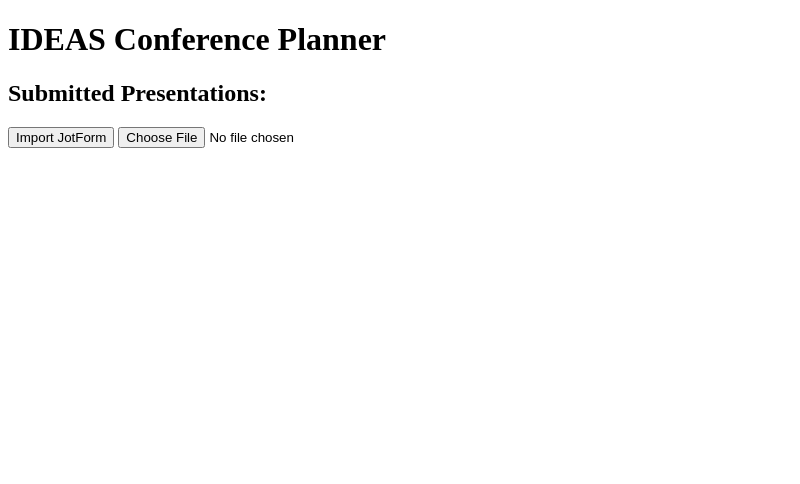
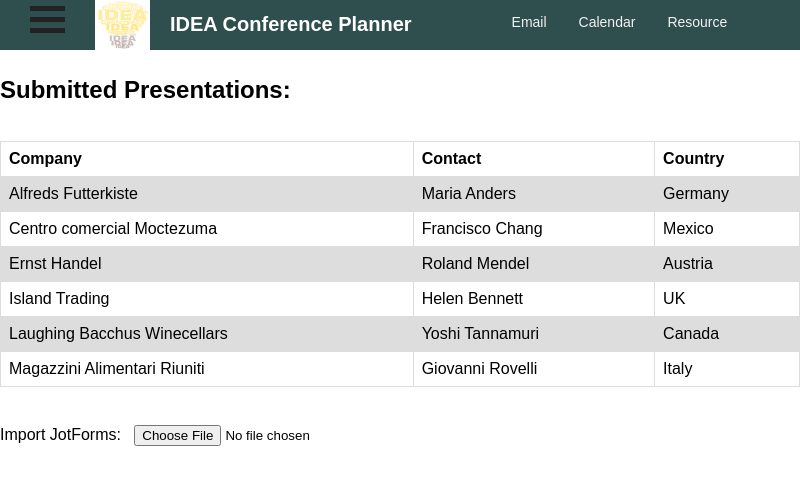
Before and after one commit to kraemerk/IDEAS-Conference-Planner, an Electron app: page ideas-conference-planner/index.html in a window 800 px wide. Drawn offline with Linux system fonts and the light colour scheme.

Commit message:
Updated Frontend UI

```diff
--- a/ideas-conference-planner/index.html
+++ b/ideas-conference-planner/index.html
@@ -1,34 +1,79 @@
 <!DOCTYPE HTML>
 <html>
   <head>
-  	<style>
-	table {
-	  font-family: arial, sans-serif;
-	  border-collapse: collapse;
-	  width: 100%;
-	}
 
-	td, th {
-	  border: 1px solid #dddddd;
-	  text-align: left;
-	  padding: 8px;
-	}
-
-	tr:nth-child(even) {
-	  background-color: #dddddd;
-	}
-	</style>
     <meta charset="UTF-8">
     <title>IDEAS Conference Planner</title>
+    <link rel = "stylesheet" type = "text/css"href = "styles.css">
   </head>
 
   <body>
-    <h1>IDEAS Conference Planner</h1>
-    <h2>Submitted Presentations:</h2>
+    <!-- Navigation bar at the top-->
+    <div class="navbar">
+  <div class="container" onclick="myFunction(this)" style = "float: left;padding-left: 30px">
+  <div class="bar1"></div>
+  <div class="bar2"></div>
+  <div class="bar3"></div>
+</div>
+  <img style="float: left; width:55px;height:50px;padding-left: 30px"src = "images/idea.png">
+<h1 style = "font-size: 20px;padding-left: 20px; color: white; float: left"> IDEA Conference Planner</h1>
+  <a style = "padding-left: 100px" href="#home">Email</a>
+  <a href="#contact">Calendar</a>
+  <a href="#contact">Resource</a>
+
+
+</div>
+<!-- End of navigation bar at top -->
+
+ <!--   <h1 >IDEAS Conference Planner</h1> -->
+    <h2 style = "margin-bottom: 1cm; margin-top :2cm">Submitted Presentations:</h2>
     <div id="presentationDiv">
     	<table id="presentationTable"></table>
     </div>
-    <input type="button" id="getJotFile" value="Import JotForm">
-    <input type="file" id="jotFile">
+
+
+<!-- This is just a dummy table for now, will populate from DB in the future, also it will be created dynamically once connected to the Database -->
+    <table style= "margin-bottom: 1cm">
+  <tr>
+    <th>Company</th>
+    <th>Contact</th>
+    <th>Country</th>
+  </tr>
+  <tr>
+    <td>Alfreds Futterkiste</td>
+    <td>Maria Anders</td>
+    <td>Germany</td>
+  </tr>
+  <tr>
+    <td>Centro comercial Moctezuma</td>
+    <td>Francisco Chang</td>
+    <td>Mexico</td>
+  </tr>
+  <tr>
+    <td>Ernst Handel</td>
+    <td>Roland Mendel</td>
+    <td>Austria</td>
+  </tr>
+  <tr>
+    <td>Island Trading</td>
+    <td>Helen Bennett</td>
+    <td>UK</td>
+  </tr>
+  <tr>
+    <td>Laughing Bacchus Winecellars</td>
+    <td>Yoshi Tannamuri</td>
+    <td>Canada</td>
+  </tr>
+  <tr>
+    <td>Magazzini Alimentari Riuniti</td>
+    <td>Giovanni Rovelli</td>
+    <td>Italy</td>
+  </tr>
+</table>
+<!-- End of dummy table & data  -->
+
+   <text> Import JotForms: </text>&nbsp
+   <input style = "margin-bottom: 1cm;" type="file" id="getJotFile" value="Import JotForm">
+
   </body>
 </html>
--- a/ideas-conference-planner/main.js
+++ b/ideas-conference-planner/main.js
@@ -1,6 +1,10 @@
 var fs = require('fs');
 var config;
 const { app, BrowserWindow } = require('electron');
+
+function myFunction(x) {// don't delete this
+  x.classList.toggle("change");
+}
 
 function createWindow () {
   win = new BrowserWindow({ width: 800, height: 600 });
--- /dev/null
+++ b/ideas-conference-planner/styles.css
@@ -0,0 +1,90 @@
+	table {
+	  font-family: arial, sans-serif;
+	  border-collapse: collapse;
+	  width: 100%;
+	}
+
+	td, th {
+	  border: 1px solid #dddddd;
+	  text-align: left;
+	  padding: 8px;
+	}
+
+	tr:nth-child(even) {
+	  background-color: #dddddd;
+	}
+	body {
+  font-family: Arial;
+  margin: 0;
+}
+
+/* Header/Logo Title */
+.header {
+  padding: 60px;
+  text-align: center;
+  background: #1abc9c;
+  color: white;
+  font-size: 30px;
+}
+
+/* Page Content */
+.content {padding:20px;}
+
+
+
+
+.navbar {
+  overflow: hidden;
+  background-color: #2F4F4F;
+  position: fixed;
+  top: 0;
+  width: 100%;
+}
+
+.navbar a {
+  float: left;
+  display: block;
+  color: #f2f2f2;
+  text-align: center;
+  padding: 14px 16px;
+  text-decoration: none;
+  font-size: 14px;
+}
+
+.navbar a:hover {
+  background: #ddd;
+  color: black;
+}
+
+.main {
+  padding: 16px;
+  margin-top: 30px;
+  height: 1500px; /* Used in this example to enable scrolling */
+}
+.content {
+  max-width: 800px;
+  margin: auto;
+}
+.container {
+  display: inline-block;
+  cursor: pointer;
+}
+
+.bar1, .bar2, .bar3 {
+  width: 35px;
+  height: 5px;
+  background-color: #222;
+  margin: 6px 0;
+  transition: 0.4s;
+}
+
+.change .bar1 {
+  -webkit-transform: rotate(-45deg) translate(-9px, 6px);
+  transform: rotate(-45deg) translate(-9px, 6px);
+}
+
+.change .bar2 {opacity: 0;}
+
+.change .bar3 {
+  -webkit-transform: rotate(45deg) translate(-8px, -8px);
+  tran
```
Also changed, not shown: ideas-conference-planner/images/idea.png (added).
